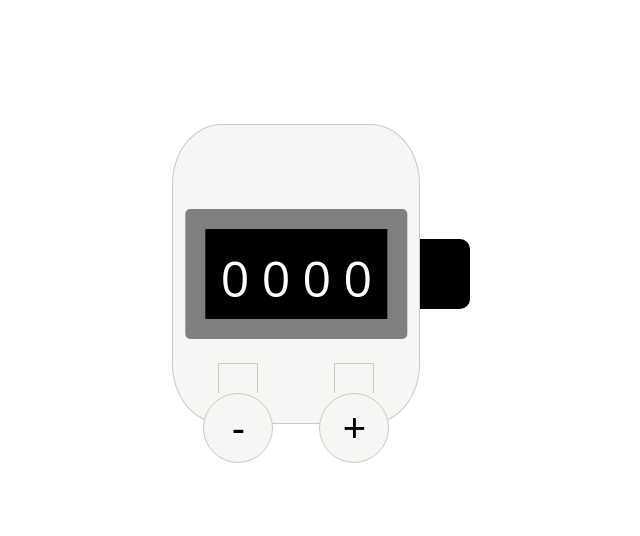
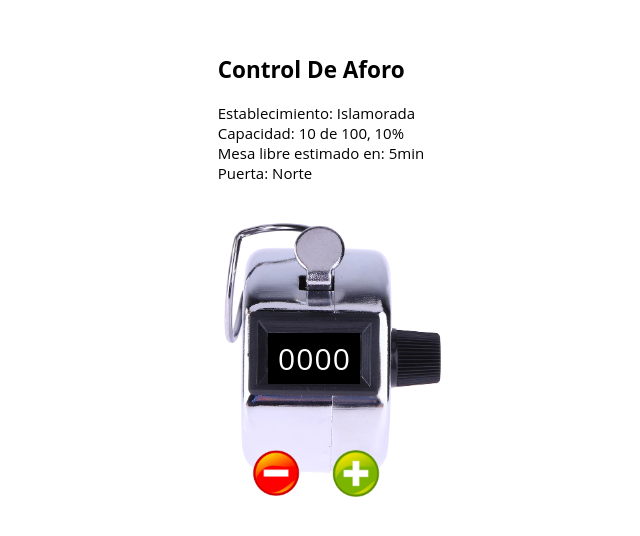
Before and after one commit to c-m-a/js-digital-hand-counter, a plain HTML site: page index.html in a window 1280 px wide. Shown: the part 134-670 px from the top of the page, without its empty margins (319-959 px from the left). Drawn offline with Linux system fonts and the light colour scheme.

Commit message:
Refactor: Delete all wireframes and its styles and put counter images and new buttons

```diff
--- a/css/style.css
+++ b/css/style.css
@@ -16,6 +16,7 @@ html {
 
 body {
   font-family: 'Open Sans', sans-serif;
+  font-size: 1.5rem;
 }
 
 :root {
@@ -25,6 +26,7 @@ body {
 .counter__wrapper {
   display: flex;
   margin: 0 auto;
+  flex-direction: column;
   justify-content: center;
   align-items: center;
   height: 100vh;
@@ -32,85 +34,66 @@ body {
   padding: 10px;
 }
 
-.counter__shell {
-  position: relative;
-  flex: .75;
-  border-radius: 20%;
-  height: 30rem;
-  background-color: #f6f7f5;
-  border: .1rem solid #cdc7c2;
-}
-
 .counter__reset {
-  flex: .15;
+  cursor: pointer;
+  position: absolute;
+  top: 14rem;
+  right: 3rem;
   height: 7rem;
-  border-top-right-radius: 1rem;
-  border-bottom-right-radius: 1rem;
-  background-color: black;
-}
-
-.counter__display {
-  display: flex;
-  justify-content: center;
-  align-items: center;
-  position: absolute;
-  transform: translate(-50%, -50%);
-  top: 50%;
-  left: 50%;
-  width: 90%;
-  height: 20rem;
-}
-
-.counter__border {
-  width: 100%;
-  padding: 2rem;
-  border-radius: .5rem;
-  background-color: gray;
+  width: 7rem;
+  z-index: 1;
 }
 
 .counter__number-box {
-  padding: 1.5rem;
+  position: absolute;
+  top: 15rem;
+  left: 11.2rem;
+  padding: .5rem 1rem;
   display: flex;
   justify-content: space-between;
   color: white;
-  font-size: 5rem;
+  font-size: 3rem;
   background-color: black;
-  height: 9rem;
+  width: 9.2rem;
 }
 
-.counter__button-box {
+.counter__buttons {
+  position: absolute;
   display: flex;
-  align-items: center;
-  flex-direction: column;
-  position: absolute;
-  bottom: -4rem;
-  height: 10rem;
-  width: 15rem;
-}
-
-.counter__corner {
-  width: 4rem;
-  flex: 1;
-  border-top: .1rem solid #cdc7c2;
-  border-right: .1rem solid #cdc7c2;
-  border-left: .1rem solid #cdc7c2;
-  background-color: #f6f7f5;
+  justify-content: space-between;
+  left: 9rem;
+  width: 14rem;
+  bottom: 1rem;
 }
 
 .counter__push-button {
   font-size: 4rem;
   cursor: pointer;
-  border: .1rem solid #cdc7c2;
-  border-radius: 50%;
-  height: 7rem;
-  width: 7rem;
-  background-color: #f6f7f5;
+  height: 6rem;
+  width: 6rem;
+  z-index: 1;
+  bottom: 1rem;
+  border: none;
+  background-color: transparent;
 }
 
 .counter__button-inc-box {
-  right: -1rem;
+  right: 40px;
 }
 
 .counter__button-dec-box {
-  left: -1rem;
+  left: 40px;
 }
+
+.counter__img {
+  position: relative;
+}
+
+.counter__img img {
+  display: block;
+  width: 100%;
+}
+
+.counter__push-button img {
+  width: 100%;
+}
--- a/index.html
+++ b/index.html
@@ -2,37 +2,40 @@
 <html lang="en">
   <head>
     <meta charset="utf-8">
-    <meta name="viewport" content="width=device-width, initial-scale=1.0">
+    <meta name="viewport" content="width=device-width, initial-scale=1.0 maximum-scale=1.0">
     <meta http-equiv="X-UA-Compatible" content="ie=edge">
     <link rel="stylesheet" href="./css/style.css" media="all">
     <title>Digital App Counter</title>
   </head>
   <body>
     <main>
+      <div class="info__button"></div>
+      <div class="whatsapp__button"></div>
       <div class="counter__wrapper">
-        <div class="counter__shell">
-          <div class="counter__display">
-            <div class="counter__border">
-              <div class="counter__number-box">
-                <div id="d3" class="counter__digit-3">0</div>
-                <div id="d2" class="counter__digit-2">0</div>
-                <div id="d1" class="counter__digit-1">0</div>
-                <div id="d0" class="counter__digit-0">0</div>
-              </div>
-            </div>
+        <div>
+          <h2>Control De Aforo</h2>
+          Establecimiento: Islamorada <br/>
+          Capacidad: 10 de 100, 10% <br/>
+          Mesa libre estimado en: 5min <br/>
+          Puerta: Norte <br/>
+        </div>
+        <div class="counter__img">
+          <img src="./img/hand-counter.webp" alt="">
+          <div onclick="reset()" class="counter__reset"></div>
+          <div class="counter__number-box">
+            <div id="d3" class="counter__digit-3">0</div>
+            <div id="d2" class="counter__digit-2">0</div>
+            <div id="d1" class="counter__digit-1">0</div>
+            <div id="d0" class="counter__digit-0">0</div>
           </div>
-          <div onclick="decrease()" class="counter__button-box counter__button-dec-box">
-            <div class="counter__corner">
-            </div>
-            <button class="counter__push-button">-</button>
+          <div class="counter__buttons">
+            <button onclick="decrease()" class="counter__push-button">
+              <img src="./img/minus-button.png" alt="add">
+            </button>
+            <button onclick="increase()" class="counter__push-button">
+              <img src="./img/add-button.png" alt="minus">
+            </button>
           </div>
-          <div onclick="increase()" class="counter__button-box counter__button-inc-box">
-            <div class="counter__corner">
-            </div>
-            <button class="counter__push-button">+</button>
-          </div>
-        </div>
-        <div onclick="reset()" class="counter__reset">
         </div>
       </div>
     </main>
```
